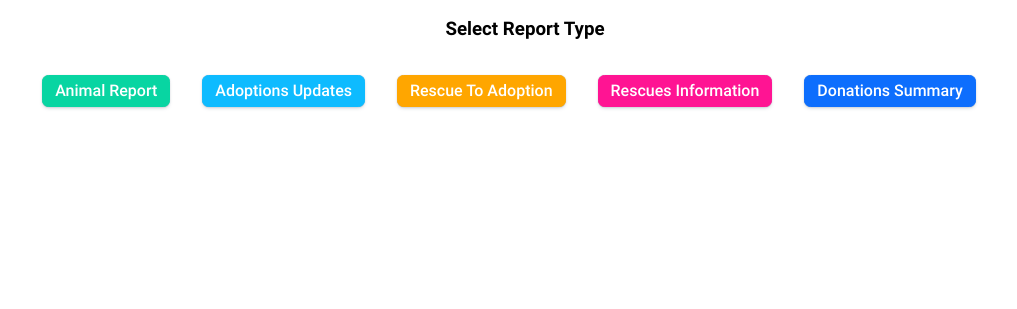
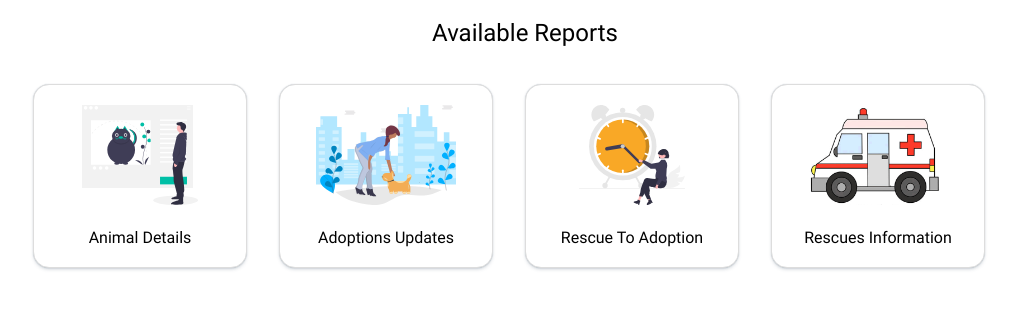
Before and after one commit to dalanad/adoptee, a PHP site: the page made by view/org/org_dashboard/reports_list.php in a window 1280 px wide. Shown: the part 85-394 px from the top of the page, without its empty margins (115-1132 px from the left). Run offline with PHP 8.4, Linux system fonts and the light colour scheme; the template is opened without the code that fills it, so the values that code supplies are empty.

Commit message:
added image icons for org reports

```diff
--- a/view/org/org_dashboard/reports_list.php
+++ b/view/org/org_dashboard/reports_list.php
@@ -1,8 +1,57 @@
-<h3 style="text-align: center;">Select Report Type</h3>
-<div style="justify-content:center; align-items:center; display:flex;flex-wrap:wrap">
-    <a href="/OrgManagement/animals_report" class="btn green" style="display:inline-flex;margin:1rem 0; width: 80px">Animal Report</a>&emsp;&emsp;
-    <a href="/OrgManagement/adoptions_updates" style="display:inline-flex;margin:1rem 0; width: 80px" class="btn blue">Adoptions Updates</a> &emsp;&emsp;
-    <a href="/OrgManagement/rescue_to_adoption" style="display:inline-flex;margin:1rem 0; width: 80px" class="btn orange">Rescue To Adoption</a> &emsp;&emsp;
-    <a href="/OrgManagement/rescues_information" style="display:inline-flex;margin:1rem 0; width: 80px" class="btn pink">Rescues Information</a> &emsp;&emsp;
-    <a href="/OrgManagement/donations_summary" style="display:inline-flex;margin:1rem 0; width: 80px" class="btn">Donations Summary</a> &emsp;&emsp;
+<h2 style="text-align: center;font-weight:400">Available Reports</h3>
+<div class="grid">
+    <a href="/OrgManagement/animals_report" class="report-item">
+        <img src="/assets/images/org/reports/animals.svg" class="report-img">
+        Animal Details</a>&emsp;&emsp;
+    <a href="/OrgManagement/adoptions_updates" class="report-item">
+        <img src="/assets/images/org/reports/adoption_updates.svg" class="report-img">
+        Adoptions Updates</a> &emsp;&emsp;
+    <a href="/OrgManagement/rescue_to_adoption" class="report-item">
+        <img src="/assets/images/org/reports/rescue_time.svg" class="report-img">
+        Rescue To Adoption</a> &emsp;&emsp;
+    <a href="/OrgManagement/rescues_information" class="report-item">
+        <img src="/assets/images/org/reports/ambulance.png" class="report-img">
+        Rescues Information</a> &emsp;&emsp;
+    <!-- <a href="/OrgManagement/donations_summary" class="report-item">
+        <img src="/assets/images/org/reports/donate.png" class="report-img">
+        Donations Summary</a> &emsp;&emsp; -->
 </div>
+
+<style>
+    .grid {
+        justify-content: center;
+        align-items: center;
+        display: flex;
+        flex-wrap: wrap
+    }
+
+    .report-item {
+        display: block;
+        margin: 1rem 0;
+        width: 180px;
+        padding: 1rem;
+        height: 150px;
+        background: white;
+        box-shadow: var(--shadow-light);
+        border-radius: 1rem;
+        text-decoration: none;
+        color: black;
+        font-weight: 400;
+        text-align: center;
+        display: flex;
+        flex-direction: column;
+        align-items: center;
+        justify-content: center;
+        border: 1px solid var(--muted);
+    }
+
+    .report-img {
+        height: 100px;
+        margin-bottom: 1.5rem;
+    }
+
+    .report-item:hover {
+        cursor: pointer;
+        background: #fafafa;
+    }
+</style>
```
Also changed, not shown: assets/images/org/reports/adoption_updates.svg (added), assets/images/org/reports/ambulance.png (added), assets/images/org/reports/animals.svg (added), assets/images/org/reports/donate.png (added), assets/images/org/reports/rescue_time.svg (added).
